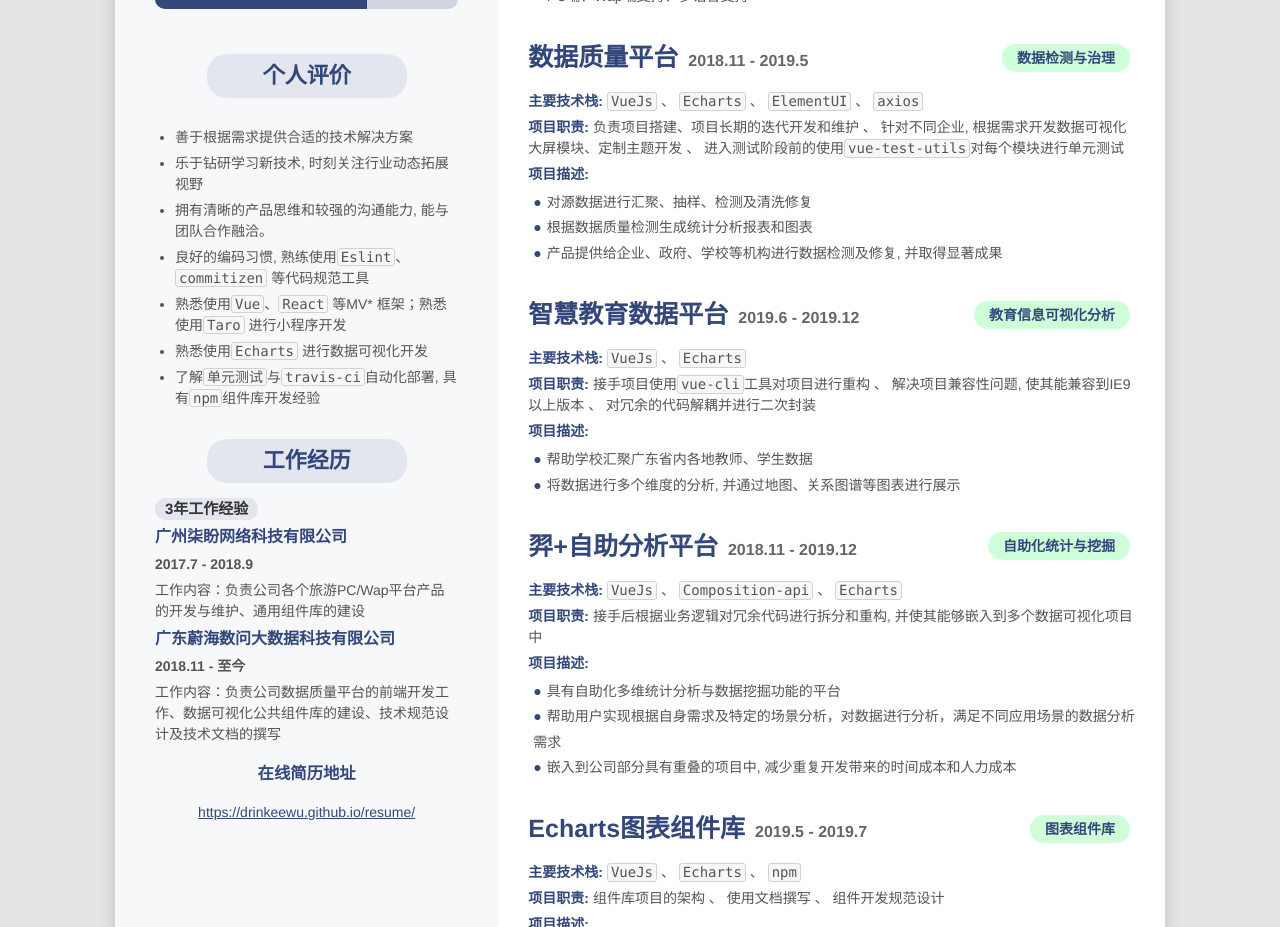
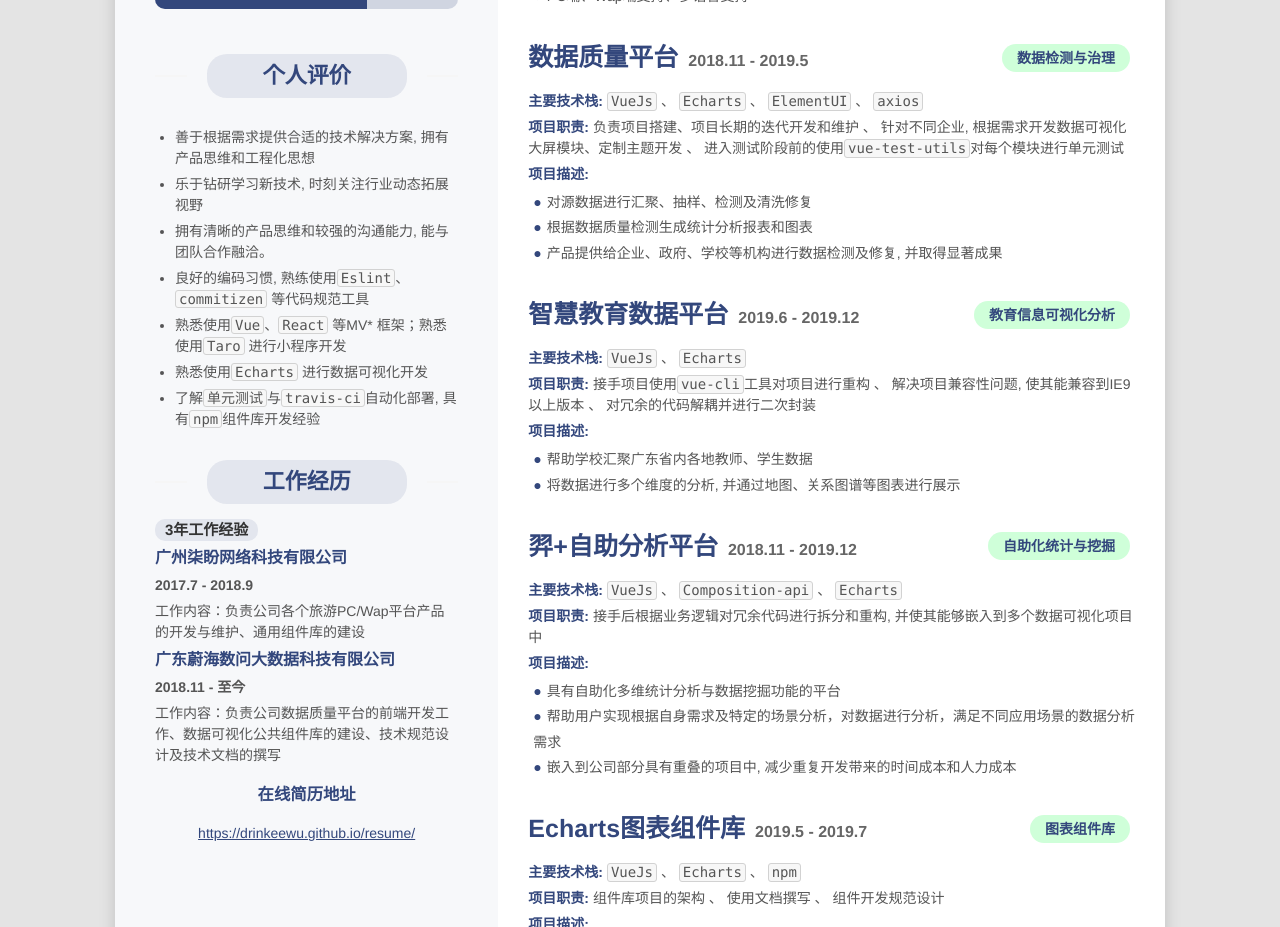
Before and after one commit to drinkeewu/resume, a Vue app: page /#/ in a window 1280 px wide. Shown: the part 940-1867 px from the top of the page. Built offline with nearby package versions, Linux system fonts and the light colour scheme.

Commit message:
style: 目录弹出添加过渡动画

```diff
--- a/package.json
+++ b/package.json
@@ -10,6 +10,7 @@
     "test": "echo CI test"
   },
   "dependencies": {
+    "animate.css": "^3.7.2",
     "core-js": "^3.4.4",
     "dr-component": "^1.1.3",
     "element-ui": "^2.13.0",
--- a/src/components/fix-button/FixButton.vue
+++ b/src/components/fix-button/FixButton.vue
@@ -9,6 +9,10 @@
     >
       <i :class="buttonIconClass" />
     </div>
+    <transition
+      enter-active-class="animated fadeInUp fastest"
+      leave-active-class="animated fadeOutDown fastest"
+    >
       <div
         v-show="directoryShow"
         id="directory-box"
@@ -22,6 +26,7 @@
           {{ dir.name }}
         </div>
       </div>
+    </transition>
   </div>
 </template>
 
@@ -123,4 +128,9 @@ export default {
     }
   }
 }
+.animated.fastest {
+  -webkit-animation-duration: 200ms;
+  animation-duration: 300ms;
+}
+
 </style>
--- a/src/main.js
+++ b/src/main.js
@@ -8,6 +8,7 @@ import 'element-ui/lib/theme-chalk/index.css';
 import './styles/global.scss';
 import './assets/font/fix-button/iconfont.css';
 import './assets/font/contact/iconfont.css';
+import 'animate.css/animate.min.css';
 import { Flex } from '@/components';
 
 Vue.use(EUI);
--- a/src/styles/global.scss
+++ b/src/styles/global.scss
@@ -33,6 +33,7 @@ p {
 .text-center {
   text-align: center !important;
 }
+
 
 em {
   display: inline-block;
--- a/src/views/aside/Aside.vue
+++ b/src/views/aside/Aside.vue
@@ -105,7 +105,7 @@ export default {
         { name: 'TypeScript', value: 70 },
       ],
       comments: [
-        '善于根据需求提供合适的技术解决方案',
+        '善于根据需求提供合适的技术解决方案, 拥有产品思维和工程化思想',
         '乐于钻研学习新技术, 时刻关注行业动态拓展视野',
         '拥有清晰的产品思维和较强的沟通能力, 能与团队合作融洽。',
         '良好的编码习惯, 熟练使用<em>Eslint</em>、<em>commitizen</em> 等代码规范工具',
```
Also changed, not shown: 1 other file (tests, documents, lock files or other folders). Lines whose indentation alone changed are shown as unchanged.
